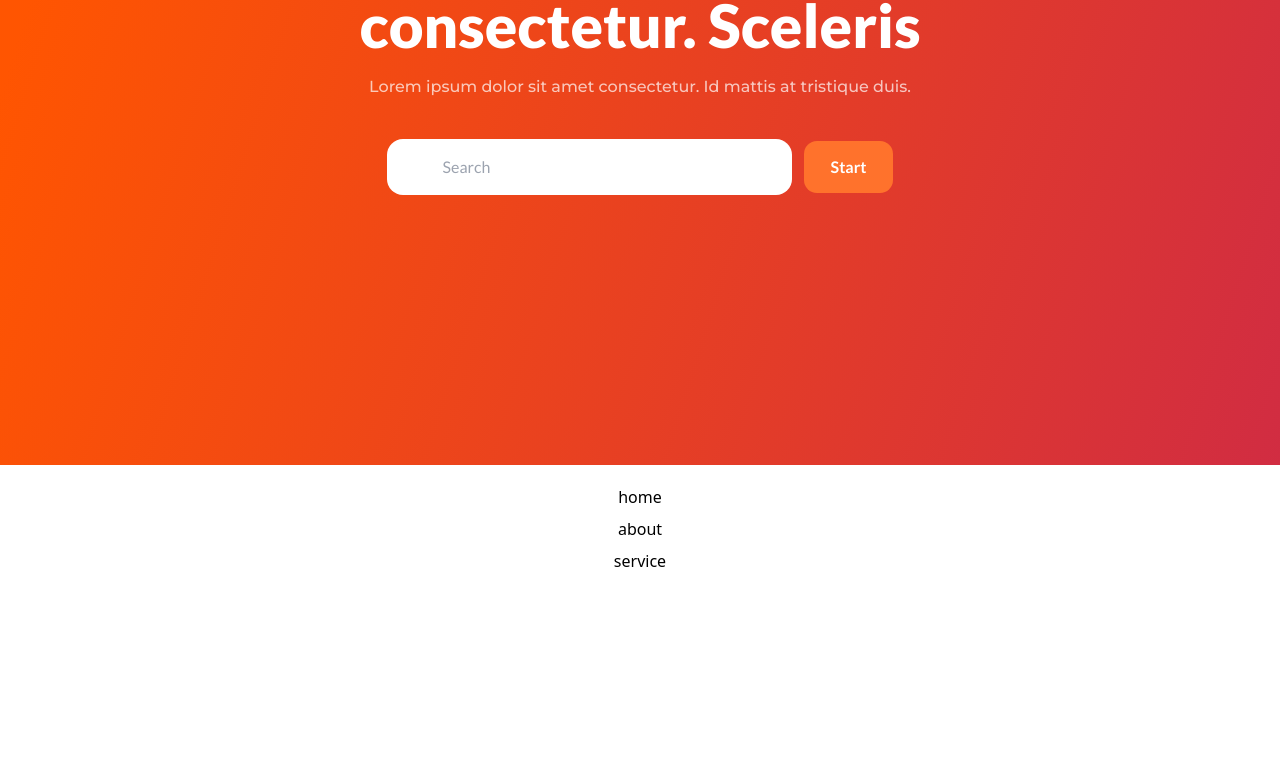
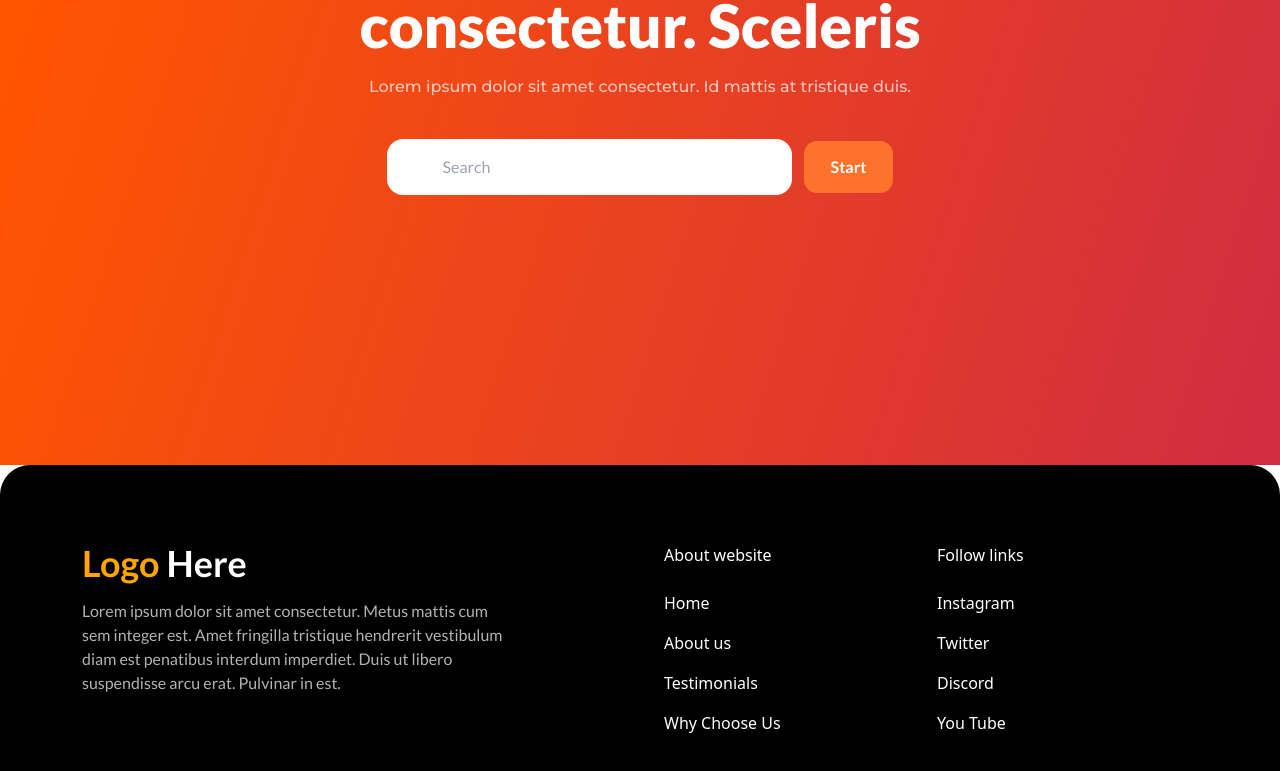
Before and after one commit to UmedPanghal-572/React-routing, a React (Create React App) app: page /about in a window 1280 px wide. Shown: the part 335-1106 px from the top of the page. Before the commit the page ends 928 px from the top, so only its background shows below. Built offline with nearby package versions, Linux system fonts and the light colour scheme.

Commit message:
dummy-practise

```diff
--- a/src/components/LoremCards.jsx
+++ b/src/components/LoremCards.jsx
@@ -6,21 +6,21 @@ import icon from '../assets/images/svg/lorem-icon.svg'
 const Hero = () => {
     return (
         <div className='flex items-center justify-center'>
-            <div className="container max-w-[1140px]">
+            <div className="container max-w-[1140px] mx-3">
 
                 <h2 className='text-black text-center font-semibold text-[40px] pt-[135px]'>Lorem ipsum</h2>
-                <div className='py-10 flex gap-6 '>
+                <div className='py-10 flex gap-6  flex-row  '>
                     {
                         CARDS_LIST.map((obj, index) => (
                             <div key={index} className='rounded-[22px] bg-[#fff3ed] py-5 px-[30px]'>
                                 <img src={icon} alt="icon" />
                                 <h2 className='pb-4 text-2xl font-semibold text-black pt-8'>{obj.title}</h2>
-                                <p className='font-light text-base pb-2'>{obj.description}</p>
-                                <a className='text-red-500 ' href="/">Read more</a>
+                                <p className='font-light text-base pb-2'>{obj.description}
+                                    <a className='text-red-500 ms-1' href="/">Read more</a></p>
                                 <ul className='list-disc pl-5 pt-4'>
                                     {obj.CONTENT.map((contentItem, contentIndex) => (
                                         <li key={contentIndex} className='font-light text-base'>
-                                             {contentItem.LIST_ITEMS}
+                                            {contentItem.LIST_ITEMS}
                                         </li>
                                     ))}
                                 </ul>
--- a/src/components/common/Footer.jsx
+++ b/src/components/common/Footer.jsx
@@ -1,11 +1,30 @@
 import React from 'react'
+import { FOOTER_LINKS } from '../../utils/helper'
 
 const Footer = () => {
   return (
-    <div className='flex flex-col gap-2 items-center justify-center py-5'>
-      <a href="/">home</a>
-      <a href="/about">about </a>
-      <a href="/service">service</a>
+    <div className='flex   items-center justify-center pt-[78px] bg-black rounded-t-[30px]'>
+      <div className="container max-w-[1140px] mx-auto px-3">
+        <div className="flex flex-row flex-wrap -mx-3">
+          <div className="w-1/2 px-3">
+            <h2 className='text-[orange] font-bold text-4xl pb-4 ff-lato'>Logo <span className='text-white'>Here</span></h2>
+            <p className='text-white font-normal text-base ff-lato max-w-[431px] opacity-70 pb-[86px]'>Lorem ipsum dolor sit amet consectetur. Metus mattis cum sem integer est. Amet fringilla tristique hendrerit vestibulum diam est penatibus interdum imperdiet. Duis ut libero suspendisse arcu erat. Pulvinar in est.</p>
+          </div>
+          <div className="w-1/2 flex flex-row px-3">
+            {FOOTER_LINKS.map((obj, index) => (
+              <div key={index} className='w-1/2 px-3'>
+                <h4 className='text-white pb-6'>{obj.heading}</h4>
+                <ul className='flex flex-col'>
+                  <li className='text-white pb-4'><a href="#">{obj.links_1}</a></li>
+                  <li className='text-white pb-4'><a href="#">{obj.links_2}</a></li>
+                  <li className='text-white pb-4'><a href="#">{obj.links_3}</a></li>
+                  <li className='text-white '><a href="#">{obj.links_4}</a></li>
+                </ul>
+              </div>
+            ))}
+          </div>
+        </div>
+      </div>
     </div>
   )
 }
--- a/src/components/common/Header.jsx
+++ b/src/components/common/Header.jsx
@@ -8,7 +8,7 @@ const Header = () => {
         <p className='text-center text-white opacity-70 text-base pt-5 font-medium ff-montserrat pb-10'>Lorem ipsum dolor sit amet consectetur. Id mattis at tristique duis.</p>
         <form className='flex items-center justify-center gap-3'>
 
-          <input type="text" placeholder='Search' className='rounded-2xl ps-14 py-4 w-full max-w-[405px] outline-0 ' />
+          <input type="text" placeholder='Search' className='rounded-2xl ps-14 py-4 w-full max-w-[405px] outline-0 pe-5' />
           <button className='bg-[#ff722c] py-[14px] px-[27px] text-white rounded-[13px] font-semibold text-base text-center '>Start</button>
         </form>
       </div>
--- a/src/utils/helper.js
+++ b/src/utils/helper.js
@@ -24,3 +24,20 @@ export const CARDS_LIST = [
         ]
     },
 ]
+export const FOOTER_LINKS = [
+    {
+        heading: "About website",
+        links_1: "Home",
+        links_2: "About us",
+        links_3: "Testimonials",
+        links_4: "Why Choose Us",
+    },
+    {
+        heading: "Follow links",
+        links_1: "Instagram",
+        links_2: "Twitter",
+        links_3: "Discord",
+        links_4: "You Tube",
+    },
+
+]
--- a/src/view/About.jsx
+++ b/src/view/About.jsx
@@ -6,7 +6,7 @@ const About = () => {
     return (
         <div>
             <Header />
-            <Footer/>
+            <Footer />
         </div>
     )
 }
```
